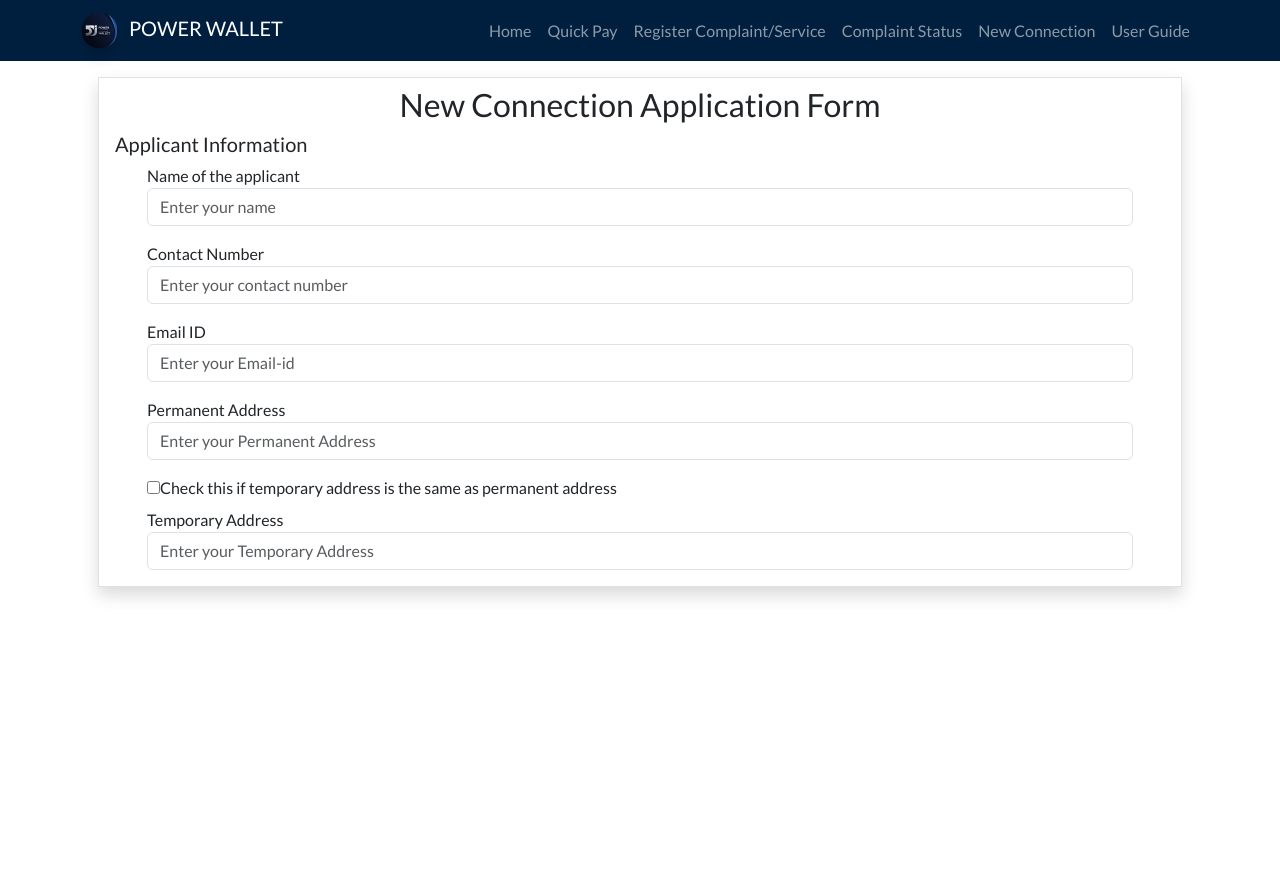
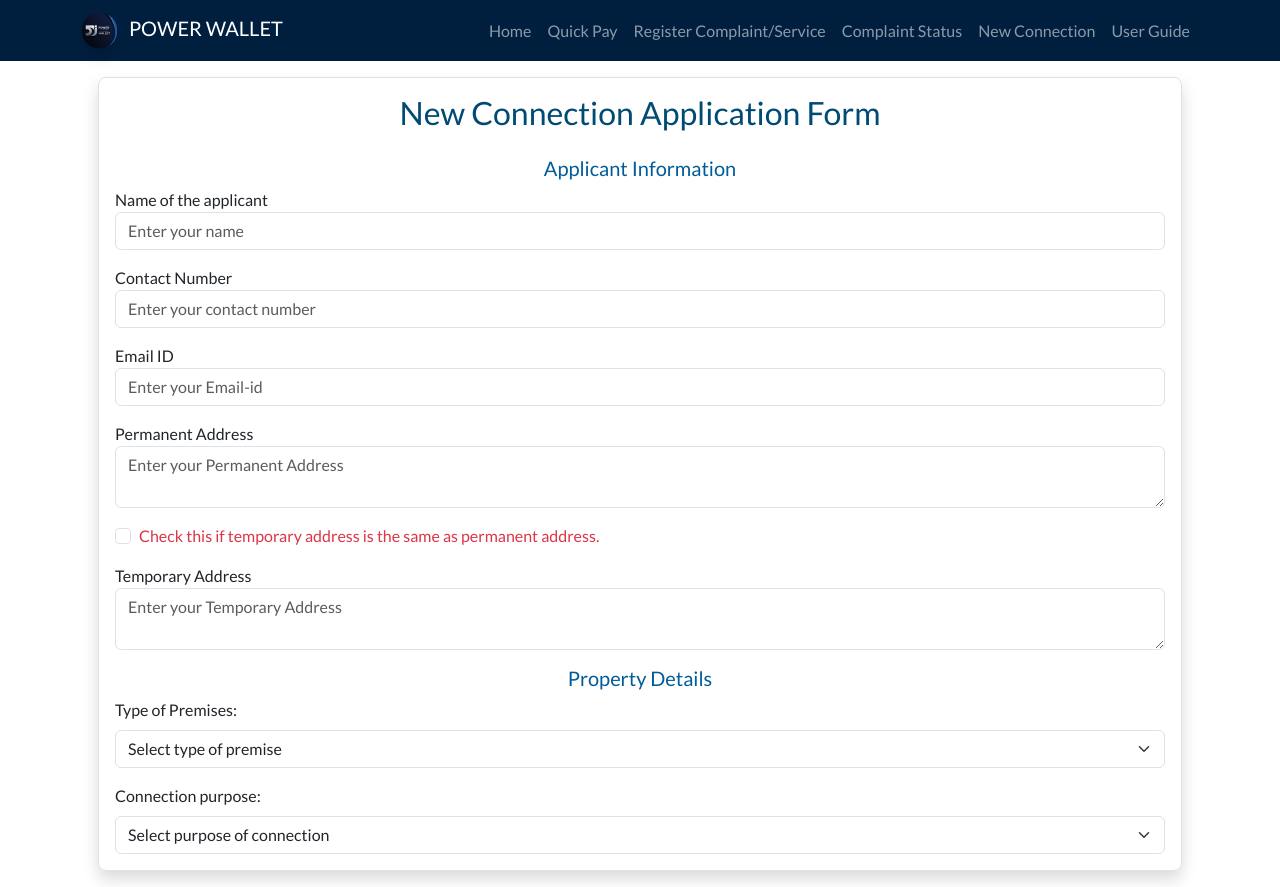
Before and after one commit to shonmathew19/power-wallet, a React (Vite) app: page /new-connection in a window 1280 px wide. Before the commit the page ends 800 px from the top, so only its background shows below. Built offline with nearby package versions, Linux system fonts and the light colour scheme.

Commit message:
modified new connection form

```diff
--- a/src/pages/NewConnection.jsx
+++ b/src/pages/NewConnection.jsx
@@ -1,45 +1,100 @@
-import React from 'react'
+import React, { useState } from 'react'
 import { Container } from 'react-bootstrap'
 import Header from '../components/Header'
 
 function NewConnection() {
+    const [premise, setPremise] = useState('')
+    const [purpose, setPurpose] = useState('')
+
+    const handlePremise = (e) => {
+        setPremise(e.target.value)
+    }
+    const handlePurpose=(e)=>{
+        setPurpose(e.target.value)
+    }
     return (
         <>
-        <Header/>
+            <Header />
             <Container>
 
-                <div className='border shadow m-3' >
-                    <h2 className='text-center mt-2'>New Connection Application Form</h2>
-                    <h5 className='ms-3'>Applicant Information</h5>
-                    <div className='ms-5 me-5'>
+                <div className='border shadow rounded-3 m-3' >
+                    <h2 className='text-center mt-3' style={{ color: '#004B73' }}>New Connection Application Form</h2>
+                    <h5 className=' text-center mt-4' style={{ color: '#005C99' }}>Applicant Information</h5>
+                    <div className='ms-3 me-3'>
                         <div className='form-group mt-2 mb-3'>
-                            <label htmlFor="Name"> Name of the applicant</label>
+                            <label class="form-check-label"> Name of the applicant</label>
                             <input type="text" className='form-control w-100' placeholder='Enter your name' />
                         </div>
                         <div className='form mt-2 mb-3'>
-                            <label htmlFor="Name"> Contact Number</label>
-                            <input type="text" className='form-control w-100' placeholder='Enter your contact number' />
+                            <label class="form-check-label" > Contact Number</label>
+                            <input type="tel" pattern="[0-9]{10}" className='form-control w-100' placeholder='Enter your contact number' />
                         </div>
                         <div className='form-group mt-2 mb-3'>
-                            <label htmlFor="Name"> Email ID</label>
-                            <input type="text" className='form-control w-100' placeholder='Enter your Email-id' />
+                            <label class="form-check-label"> Email ID</label>
+                            <input type="email" className='form-control w-100' placeholder='Enter your Email-id' />
                         </div>
                         <div className='form-group mt-2 mb-3'>
-                            <label htmlFor="Name"> Permanent Address</label>
-                            <input type="text" className='form-control w-100' placeholder='Enter your Permanent Address' />
+                            <label class="form-check-label"> Permanent Address</label>
+                            <textarea name="" id="" className='form-control w-100' placeholder='Enter your Permanent Address'></textarea>
                         </div>
-                        <div className='form-group'>
-                            <input type="checkbox" id="sameAddress" />
-                            <label htmlFor="sameAddress">Check this if temporary address is the same as permanent address</label>
+                        <div className='form-check text-danger mt-2 mb-3'>
+                            <input type="checkbox" class="form-check-input" id="sameAddress" />
+                            <label class="form-check-label" htmlFor="sameAddress">Check this if temporary address is the same as permanent address.</label>
                         </div>
 
                         <div className='form-group mt-2 mb-3'>
-                            <label htmlFor="Name"> Temporary Address</label>
-                            <input type="text" className='form-control w-100' placeholder='Enter your Temporary Address' />
+                            <label class="form-check-label"> Temporary Address</label>
+                            <textarea name="" id="" className='form-control w-100' placeholder='Enter your Temporary Address'></textarea>
+
                         </div>
+                        <h5 className='text-center' style={{ color: '#005C99' }}>Property Details</h5>
+                        <div>
+                            <label class="form-check-label">Type of Premises:</label>
+                            <select name="" id="" className='form-select  mt-2 mb-3' value={premise} onChange={handlePremise}>
+                                <option value="" disabled selected>Select type of premise</option>
+                                <option value="residential">Residential</option>
+                                <option value="commercial">Commercial</option>
+                                <option value="industrial">Industrial</option>
+                                <option value="others">Others</option>
+                            </select>
+                        </div>
+                        {
+                            premise === 'others' ?
+                                <>
+                                    <div className=' form-group mt-2 mb-3'>
+                                        <label class="form-check-label text-danger"> Mention the type of premise : *</label>
+                                        <input type="email" className='form-control w-100' placeholder='Enter your premise type' />
+                                    </div>
+                                </> :
+                                <></>
+                        }
+                        <div>
+                            <label class="form-check-label">Connection purpose:</label>
+                            <select class="form-select mt-2 mb-3" id="" value={purpose} onChange={handlePurpose}>
+                                <option value="" disabled selected>Select purpose of connection</option>
+                                <option value="residential">Residential</option>
+                                <option value="commercial">Commercial</option>
+                                <option value="industrial">Industrial</option>
+                                <option value="agricultural">Agricultural</option>
+                                <option value="institutional">Institutional</option>
+                                <option value="temporary">Temporary</option>
+                                <option value="construction">Construction</option>
+                                <option value="others">Other</option>
+                            </select>
+                            {
+                                purpose ==='others'?
+                                <>
+                                <div className=' form-group mt-2 mb-3'>
+                                    <label class="form-check-label text-danger"> Mention the type of connection : *</label>
+                                    <input type="email" className='form-control w-100' placeholder='Enter your connection type' />
+                                </div>
+                            </> :
+                            <></>
+                            }
+                        </div>
+                    </div>
 
 
-                    </div>
 
                 </div>
             </Container>
```
